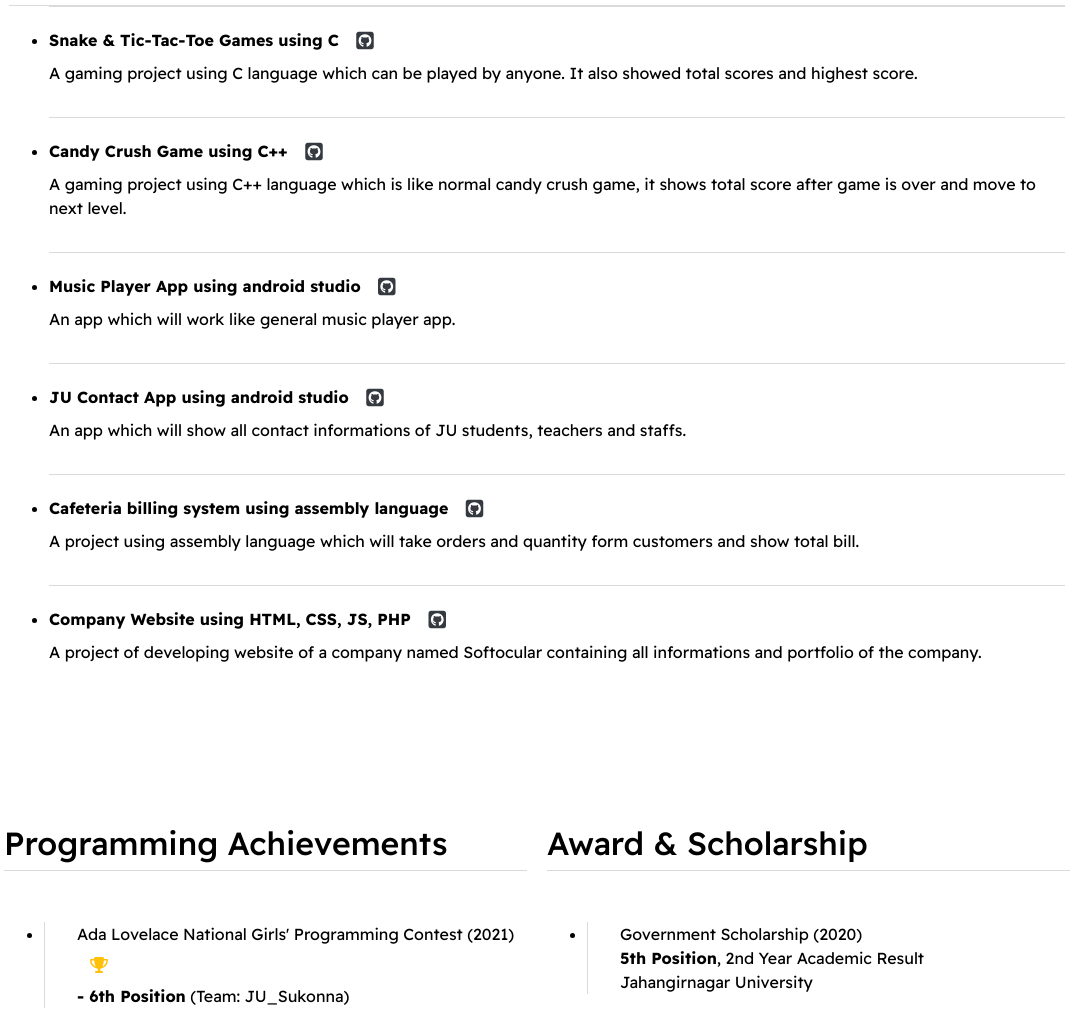
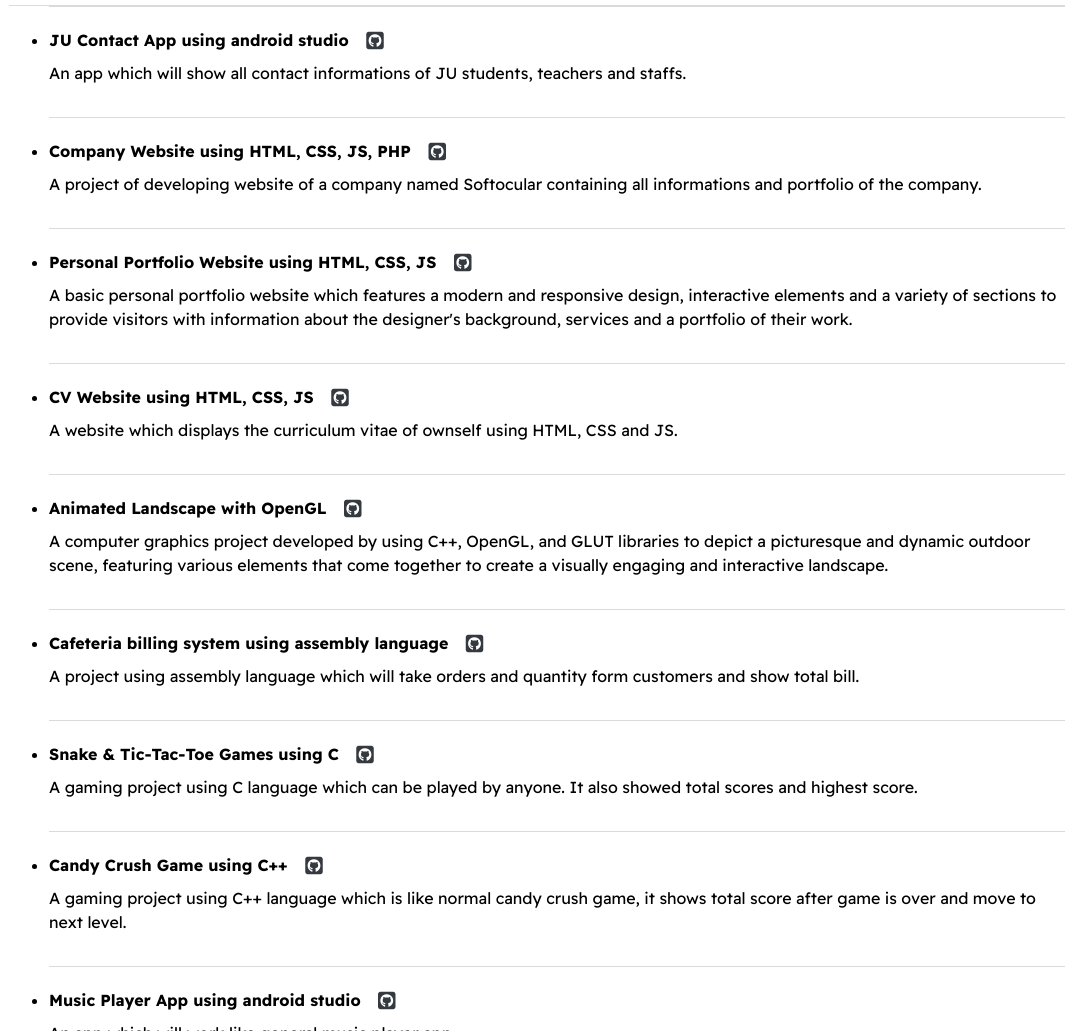
Before and after one commit to Sirajam-Munira/munira, a plain HTML site: page index.html in a window 1280 px wide. Shown: the part 1952-2983 px from the top of the page, without its empty margins (103-1190 px from the left). Drawn offline with nearby package versions, Linux system fonts and the light colour scheme.

Commit message:
Update index.html

```diff
--- a/index.html
+++ b/index.html
@@ -216,6 +216,75 @@
             <ul>
                 <li>
                     <div class="card--project">
+                        <p><strong>JU Contact App using android studio</strong>
+                            <a class="btn btn-floating" href="https://github.com/Sirajam-Munira/JU-Contact-App" role="button" target="_blank"><i
+                                    class="fab fa-github-square text-dark" style='font-size:20px'></i></a>
+                            </br>
+                            An app which will show all contact informations of JU students,
+                            teachers and staffs.
+                        </p>
+                    </div>
+                </li>
+                <li>
+                    <div class="card--project">
+                        <p><strong>Company Website using HTML, CSS, JS, PHP</strong>
+                            <a class="btn btn-floating" href="https://github.com/Sirajam-Munira/Software-Company-Website" role="button" target="_blank"><i
+                                    class="fab fa-github-square text-dark" style='font-size:20px'></i></a>
+                            </br>
+                            A project of developing website of a company named Softocular
+                            containing all informations and portfolio of the company.
+                        </p>
+                    </div>
+                </li>
+                <li>
+                    <div class="card--project">
+                        <p><strong>Personal Portfolio Website using HTML, CSS, JS</strong>
+                            <a class="btn btn-floating" href="https://github.com/Sirajam-Munira/Software-Company-Website" role="button" target="_blank"><i
+                                    class="fab fa-github-square text-dark" style='font-size:20px'></i></a>
+                            </br>
+                            A basic personal portfolio website which features
+                            a modern and responsive design, interactive elements and a variety
+                            of sections to provide visitors with information about the
+                            designer's background, services and a portfolio of their work.
+                        </p>
+                    </div>
+                </li>
+                <li>
+                    <div class="card--project">
+                        <p><strong>CV Website using HTML, CSS, JS</strong>
+                            <a class="btn btn-floating" href="https://github.com/Sirajam-Munira/munira" role="button" target="_blank"><i
+                                    class="fab fa-github-square text-dark" style='font-size:20px'></i></a>
+                            </br>
+                            A website which displays the curriculum vitae of ownself using HTML, CSS and JS.
+                        </p>
+                    </div>
+                </li>
+                <li>
+                    <div class="card--project">
+                        <p><strong>Animated Landscape with OpenGL</strong>
+                            <a class="btn btn-floating" href="https://github.com/Sirajam-Munira/Animated-Landscape-Of-Jahangirnagar-University-with-OpenGL" role="button" target="_blank"><i
+                                    class="fab fa-github-square text-dark" style='font-size:20px'></i></a>
+                            </br>
+                            A computer graphics project developed by using C++, OpenGL, and GLUT libraries
+                            to depict a picturesque and dynamic outdoor scene, featuring
+                            various elements that come together to create a visually engaging and interactive landscape.
+                        </p>
+                    </div>
+                </li>
+                <li>
+                    <div class="card--project">
+                        <p><strong>Cafeteria billing system using assembly
+                                language</strong>
+                            <a class="btn btn-floating" href="https://github.com/Sirajam-Munira/Cafeteria-billing-system-with-assembly-language" role="button" target="_blank"><i
+                                    class="fab fa-github-square text-dark" style='font-size:20px'></i></a>
+                            </br>
+                            A project using assembly language which will take orders and quantity
+                            form customers and show total bill.
+                        </p>
+                    </div>
+                </li>
+                <li>
+                    <div class="card--project">
                         <p><strong>Snake & Tic-Tac-Toe Games using C</strong>
                             <a class="btn btn-floating" href="#" role="button" target="_blank"><i
                                     class="fab fa-github-square text-dark" style='font-size:20px'></i></a>
@@ -243,40 +312,6 @@
                                     class="fab fa-github-square text-dark" style='font-size:20px'></i></a>
                             </br>
                             An app which will work like general music player app.
-                        </p>
-                    </div>
-                </li>
-                <li>
-                    <div class="card--project">
-                        <p><strong>JU Contact App using android studio</strong>
-                            <a class="btn btn-floating" href="#" role="button" target="_blank"><i
-                                    class="fab fa-github-square text-dark" style='font-size:20px'></i></a>
-                            </br>
-                            An app which will show all contact informations of JU students,
-                            teachers and staffs.
-                        </p>
-                    </div>
-                </li>
-                <li>
-                    <div class="card--project">
-                        <p><strong>Cafeteria billing system using assembly
-                                language</strong>
-                            <a class="btn btn-floating" href="#" role="button" target="_blank"><i
-                                    class="fab fa-github-square text-dark" style='font-size:20px'></i></a>
-                            </br>
-                            A project using assembly language which will take orders and quantity
-                            form customers and show total bill.
-                        </p>
-                    </div>
-                </li>
-                <li>
-                    <div class="card--project">
-                        <p><strong>Company Website using HTML, CSS, JS, PHP</strong>
-                            <a class="btn btn-floating" href="#" role="button" target="_blank"><i
-                                    class="fab fa-github-square text-dark" style='font-size:20px'></i></a>
-                            </br>
-                            A project of developing website of a company named Softocular
-                            containing all informations and portfolio of the company.
                         </p>
                     </div>
                 </li>
```
